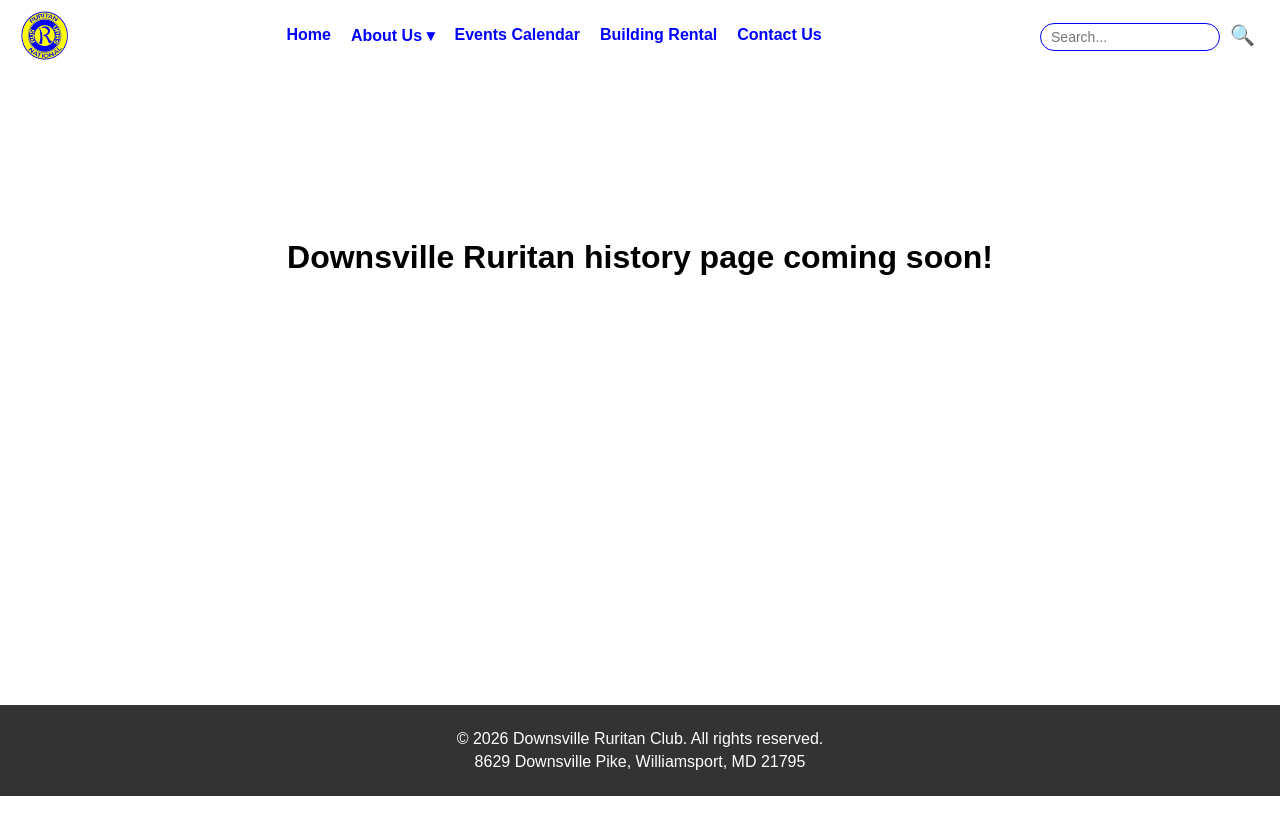
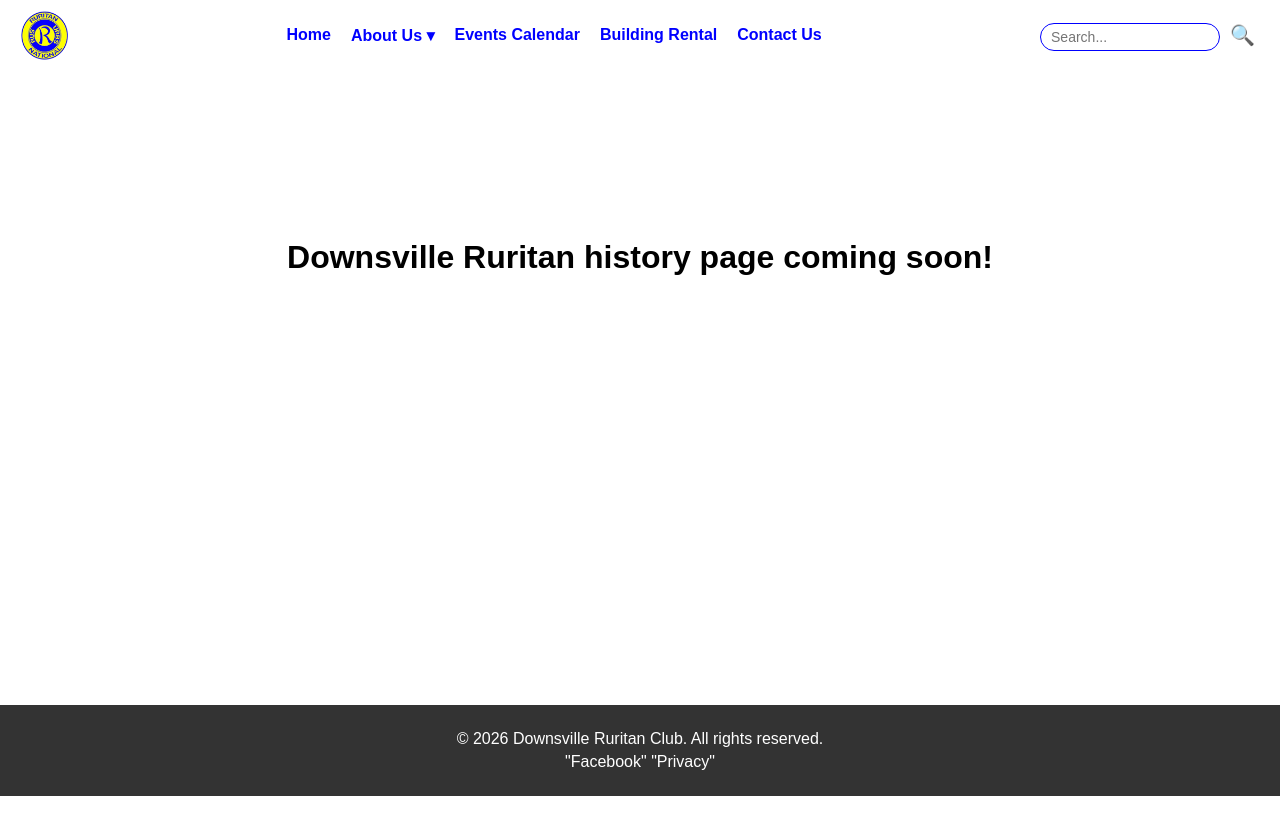
Before and after one commit to lelynkegarise-stack/testweb2, a Jekyll site: the page built from history.html, in a window 1280 px wide. Shown: the top 835 px of the page. Built offline with Jekyll 4.4.1, drawn with Linux system fonts in a browser that asks for light colours.

Commit message:
Update footer with social and privacy links
Added links to Facebook and Privacy in the footer.

```diff
--- a/_includes/footer.html
+++ b/_includes/footer.html
@@ -1,6 +1,10 @@
  <footer class="site-footer">
   <div class="footer-container">
     <p>&copy; {{ "now" | date: "%Y" }} {{ site.title }}. All rights reserved.</p>
-    <p>8629 Downsville Pike, Williamsport, MD 21795</p>
+    <p>
+     <a heref="https://www.facebook.com/DownsvilleRuritan"> "Facebook" </a>
+     <a heref="/privacy.html"> "Privacy" </a>
+
+    </p>
   </div>
 </footer>
```
